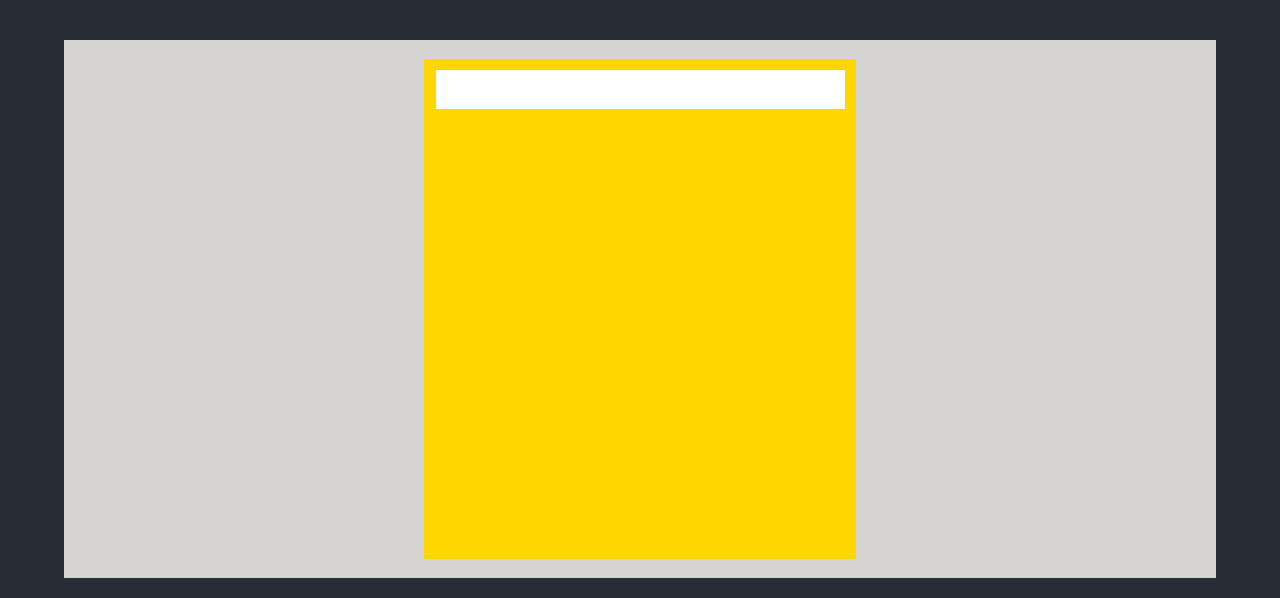
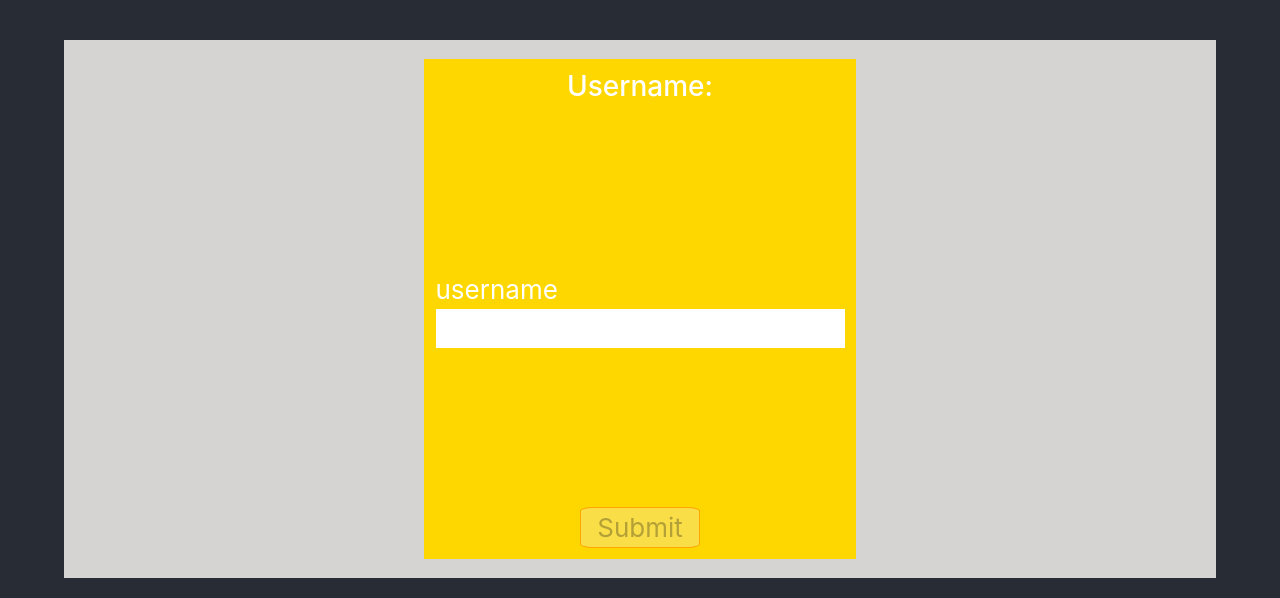
Before and after one commit to DustinThewind505/login-practice, a React (Create React App) app in the folder react-practice/: page /page3/default in a window 1280 px wide. Shown: the part 703-1301 px from the top of the page. Built offline with nearby package versions, Linux system fonts and the light colour scheme.

Commit message:
disable button with if statement

```diff
--- a/react-practice/src/components/PAGE3/default/defaultContainer.js
+++ b/react-practice/src/components/PAGE3/default/defaultContainer.js
@@ -1,20 +1,60 @@
-import React, { useState } from 'react';
+import React, { useState, useEffect } from 'react';
 
 
 
 
 
 function DefaultFormBehavior(props) {
+    // ========== STATE ==========
+    const [disableButton, setDisableButton] = useState(true)
+
+    const [formData, setFormData] = useState({
+        username: ""
+    })
+
+
+    // ========== FUNCTIONS ==========
+    const handleChange = e => {
+        const newFormState = {
+            username: e.target.value
+        }
+
+        setFormData(newFormState)
+    }
+
+    const handleSubmit = e => {
+        e.preventDefault()
+
+        props.setDisplayForm(formData)
+
+        setFormData({
+            username: ""
+        })
+    }
+
+    useEffect(() => {
+        if(formData.username === ""){
+            setDisableButton(true)
+        } else {
+            setDisableButton(false)
+        }
+    }, [formData])
 
 
 
+    // ========== COMPONENTS ==========
     return (
         <div className='forms-page-container'>
-            <form>
-                <label>
-                    <input />
-                </label>
-
+            <form onSubmit={handleSubmit}>
+                <h3>Username: {formData.username}</h3>
+                <section className='form-body'>
+                    <label>username
+                        <input name='username' value={formData.username} onChange={handleChange}/>
+                    </label>
+                </section>
+                <footer>
+                    <button type='submit' disabled={disableButton}>Submit</button>
+                </footer>
             </form>
         </div>
     )
```
